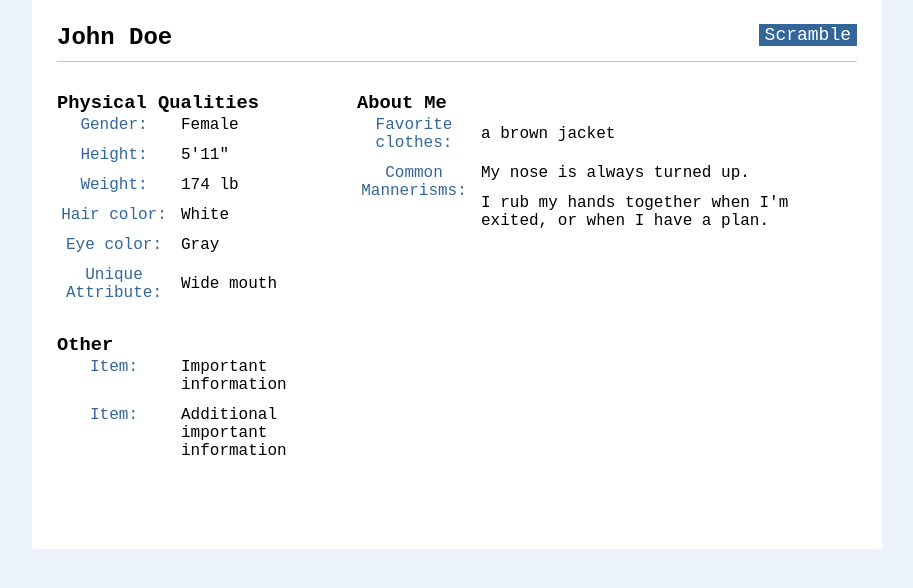
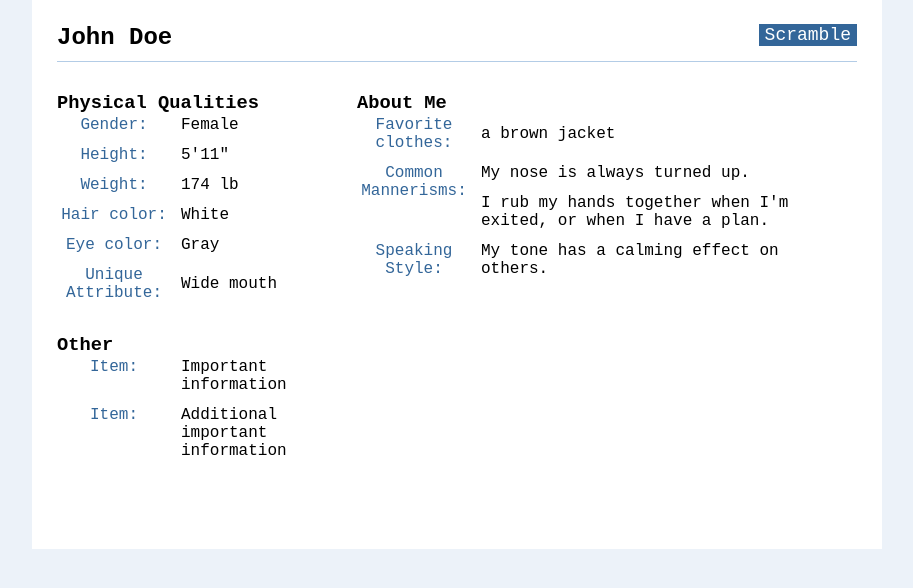
Before and after one commit to davidhammaker/Storc, a Flask app: page / in a window 1280 px wide. Shown: the part 136-724 px from the top of the page, without its empty margins (183-1096 px from the left). Run offline with Flask 2, Linux system fonts and the light colour scheme.

Commit message:
Add speaking styles
Create array of speaking styles. The 'select' function adds one random
speaking style to 'base.html'.

```diff
--- a/static/main.js
+++ b/static/main.js
@@ -156,8 +156,28 @@ let mannerisms = [
 ];
 
 let speakingStyles = [
-    ''
-]
+    'I speak very rapidly, but I articulate well.',
+    'I talk so fast that I often mix up words.',
+    'I studder a bit.',
+    'I have trouble finishing a sentence. My voice trails off.',
+    'I speak quickly when I get excited or angry.',
+    'My words are slow and precise.',
+    'I am in no hurry to finish a sentence. I take my time with my words.',
+    'I tend to repeat myself. I say the same thing twice.',
+    'I take too long to answer a question.',
+    'I say only what I have to, and nothing I don\'t.',
+    'The pitch of my voice is a rollercoaster, always rising and falling.',
+    'My voice can be monotone at times.',
+    'I have a dynamic voice. My volume, speed, and tone are always changing.',
+    'I mumble the words I really want to say, but everything else is loud and clear.',
+    'My voice is soft, even when I want to speak up.',
+    'I have no volume control. When I open my mouth, the whole world hears.',
+    'I am a brilliant speaker, captivating individuals and crowds.',
+    'I am a big fan of one-word replies.',
+    'My tone has a calming effect on others.',
+    'When I speak, I always sound excited.',
+    'My tone has a pensive flavor.',
+];
 
 function choice(list) {
     let selection = list[Number.parseInt((Math.random() * list.length))];
@@ -258,6 +278,9 @@ function select() {
     } while (mannerismOne == mannerismTwo);
     mannerismsOneElement.textContent = mannerismOne;
     mannerismsTwoElement.textContent = mannerismTwo;
+
+    let speakingStyleElement = document.getElementById('speaking_style');
+    speakingStyleElement.textContent = choice(speakingStyles);
 };
 
 function scramble() {
--- a/templates/base.html
+++ b/templates/base.html
@@ -66,6 +66,10 @@
                         <tr>
                             <td id="mannerism_two">mannerism two</td>
                         </tr>
+                        <tr>
+                            <td class="key">Speaking Style:</td>
+                            <td id="speaking_style">speaking style</td>
+                        </tr>
                     </table>
                 </div>
                 <div class="box-l">
```
